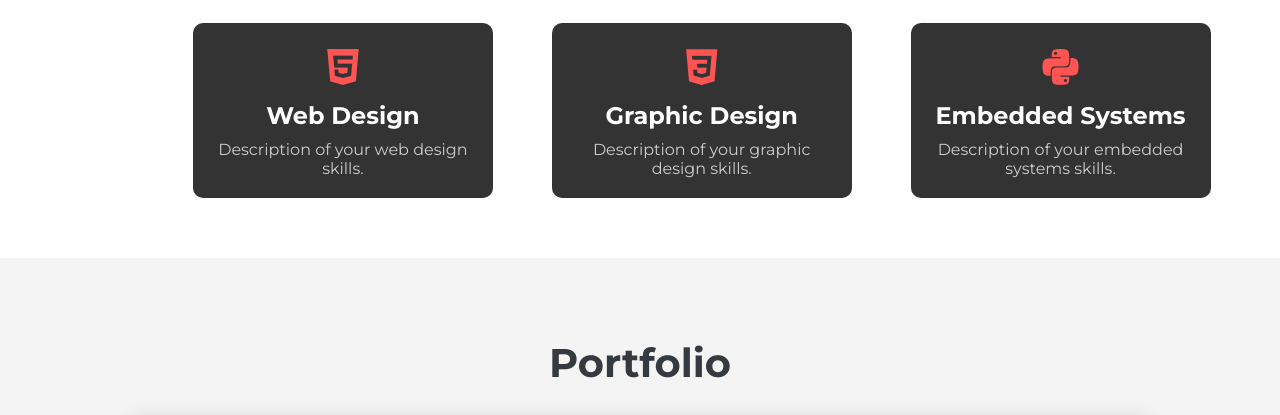
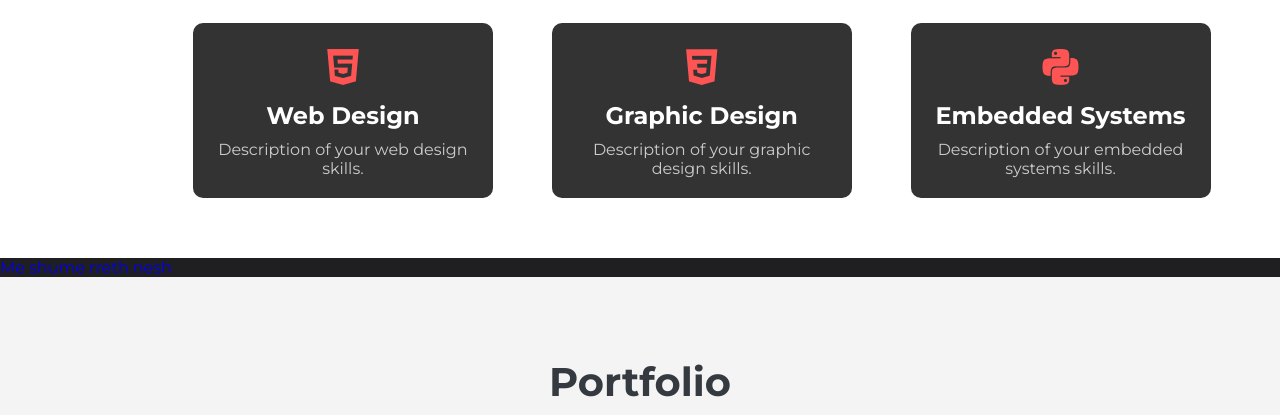
Before and after one commit to ErgestBejdaj/ErgestBejdaj.github.io, a plain HTML site: page index.html in a window 1280 px wide. Shown: the part 1344-1759 px from the top of the page. Drawn offline with nearby package versions, Linux system fonts and the light colour scheme.

Commit message:
Update index.html

```diff
--- a/index.html
+++ b/index.html
@@ -91,7 +91,7 @@
             <!-- Add more skills as needed -->
         </div>
     </section>
-
+    <a href="about.html">Me shume rreth nesh</a>
     <section id="Portofolio" class="Portfolio">
         <div class="portfolio-container">
             <h2>Portfolio</h2>
```
